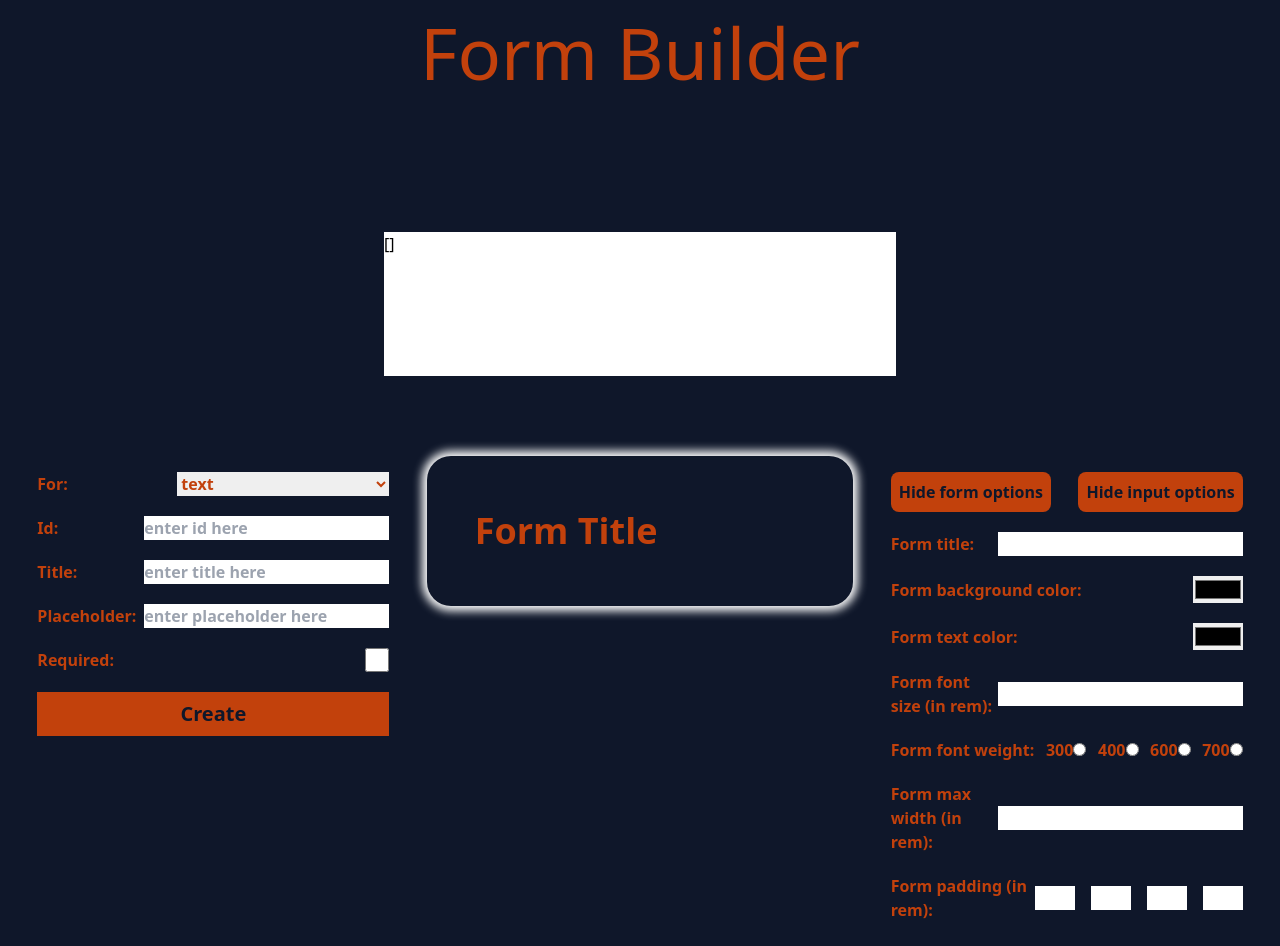
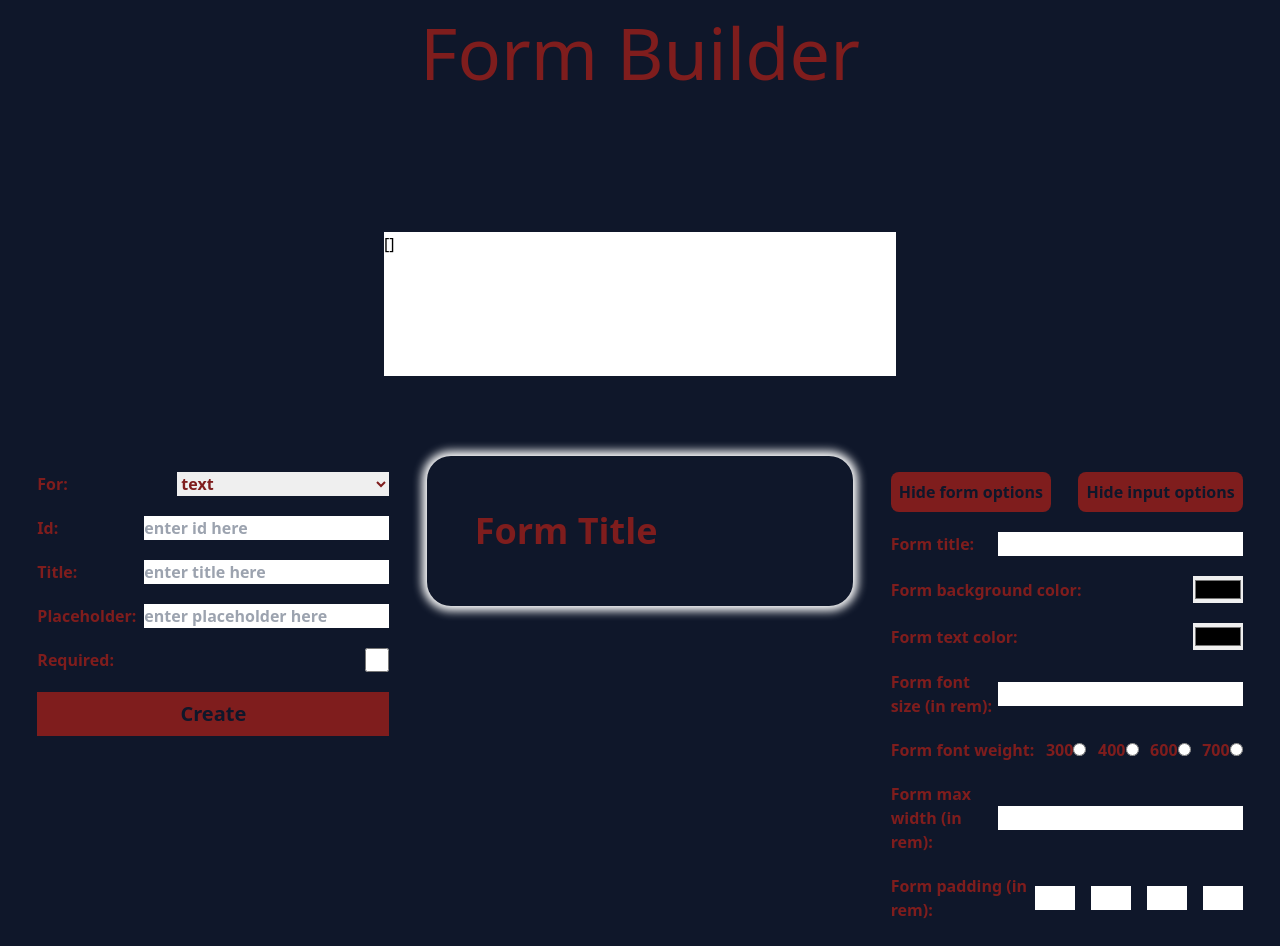
Before and after one commit to AOjdanic/FormBuilder, a React (Vite) app: page / in a window 1280 px wide. Shown: the top 946 px of the page. Built offline with nearby package versions, Linux system fonts and the light colour scheme.

Commit message:
minor stylistic changes

```diff
--- a/src/App.jsx
+++ b/src/App.jsx
@@ -9,7 +9,7 @@ function App() {
 
   return (
     <>
-      <h1 className="p-4 pb-36 text-center text-7xl text-orange-700">
+      <h1 className="p-4 pb-36 text-center text-7xl text-red-900">
         Form Builder
       </h1>
 
--- a/src/components/FormOptions.jsx
+++ b/src/components/FormOptions.jsx
@@ -191,14 +191,14 @@ function FormOptions() {
   ];
 
   return (
-    <form className="mx-auto flex w-96 flex-col gap-5 p-4 font-bold text-orange-700">
+    <form className="mx-auto flex w-96 flex-col gap-5 p-4 font-bold text-red-900">
       <div className="flex justify-between">
         <button
           onClick={(e) => {
             e.preventDefault();
             return setShowFormOptions(!showFormOptions);
           }}
-          className="rounded-lg bg-orange-700 p-2 text-slate-900"
+          className="rounded-lg bg-red-900 p-2 text-slate-900"
         >
           {`${showFormOptions === true ? "Hide" : "Show"} form options`}
         </button>
@@ -207,7 +207,7 @@ function FormOptions() {
             e.preventDefault();
             return setShowInputOptions(!showInputOptions);
           }}
-          className="rounded-lg bg-orange-700 p-2 text-slate-900"
+          className="rounded-lg bg-red-900 p-2 text-slate-900"
         >
           {`${showInputOptions === true ? "Hide" : "Show"} input options`}
         </button>
--- a/src/components/InputBuild.jsx
+++ b/src/components/InputBuild.jsx
@@ -58,7 +58,7 @@ function InputBuild() {
   return (
     <form
       onSubmit={createFormElement}
-      className=" mx-auto flex w-96 flex-col gap-5 p-4 font-bold text-orange-700"
+      className=" mx-auto flex w-96 flex-col gap-5 p-4 font-bold text-red-900"
     >
       <label className="flex items-center justify-between" htmlFor="type">
         For:
@@ -234,7 +234,7 @@ function InputBuild() {
             />
           </label>
         ))}
-      <button className="bg-orange-700 px-10 py-2 text-xl font-extrabold text-slate-900 ">
+      <button className="bg-red-900 px-10 py-2 text-xl font-extrabold text-slate-900 ">
         Create
       </button>
     </form>
--- a/src/context/form-context.jsx
+++ b/src/context/form-context.jsx
@@ -7,7 +7,7 @@ export const FormContextProvider = ({ children }) => {
   const [formFields, setFormFields] = useState([]);
   const [formOptions, setFormOptions] = useState({
     backgroundColor: "#0f172a",
-    color: "#c2410c",
+    color: "#7f1d1d",
     borderRadius: "1.5rem",
     maxWidth: "48rem",
     padding: "3rem 3rem 3rem 3rem",
@@ -32,7 +32,7 @@ export const FormContextProvider = ({ children }) => {
     padding: "0.5rem 1rem 0.5rem 1rem",
     fontSize: "1.5rem",
     borderRadius: "0.5rem",
-    accentColor: "#c2410c",
+    accentColor: "#7f1d1d",
   });
 
   const fields = {
```
